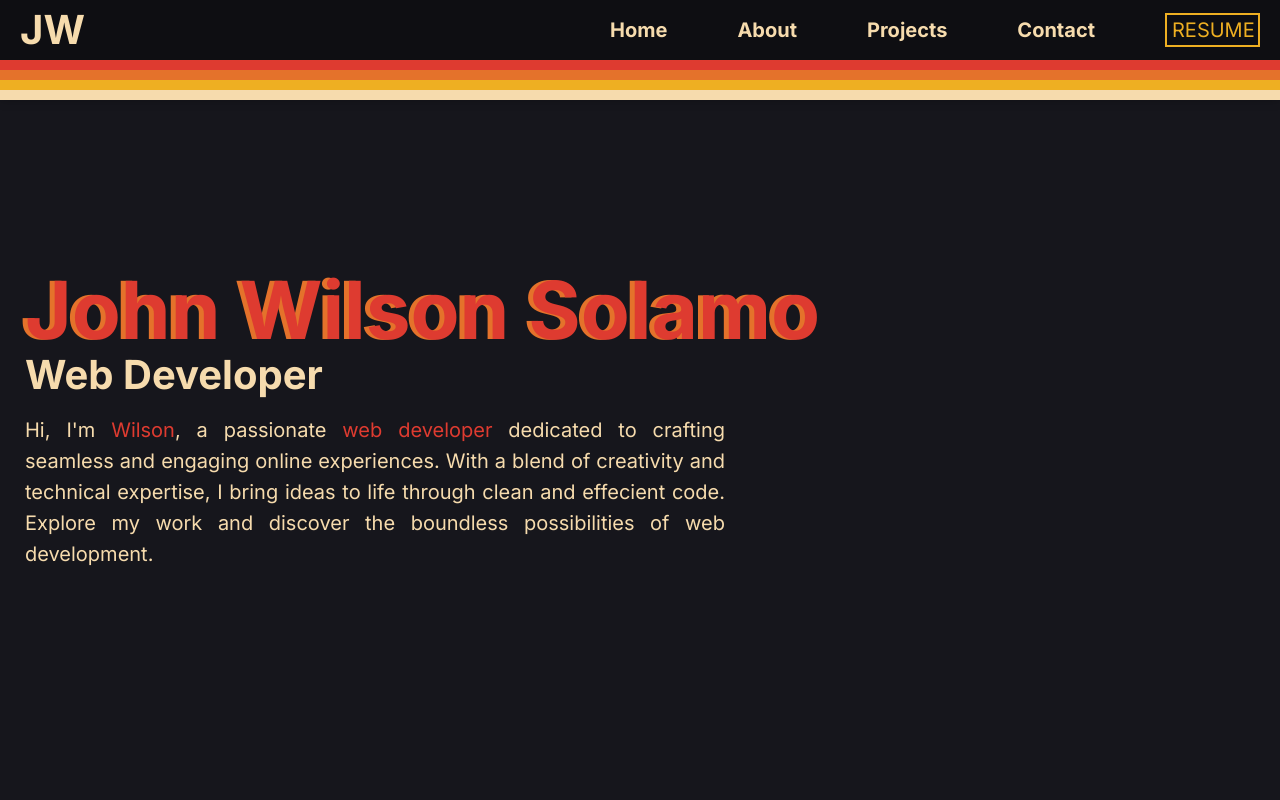
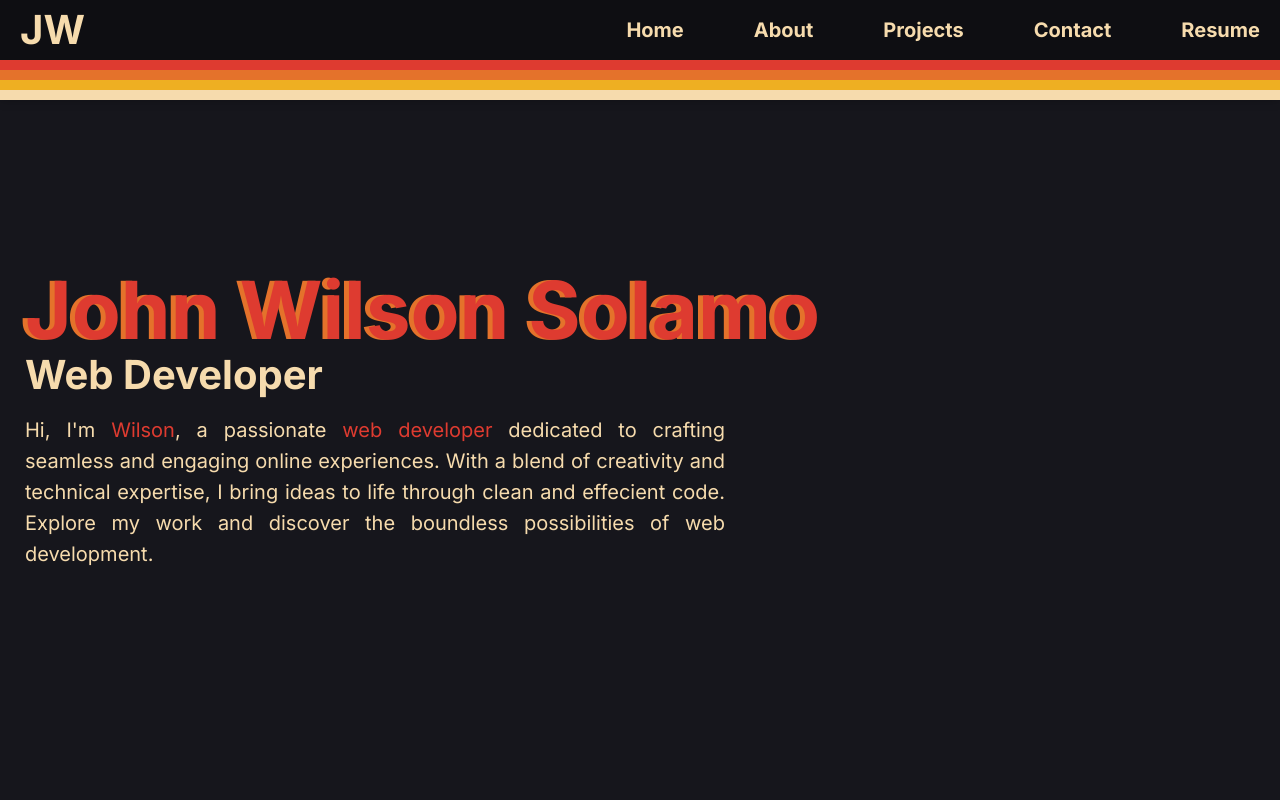
Before and after one commit to WilsonJohnSolamo/wilson-portfolio, a Next.js app: page / in a window 1280 px wide. Shown: the top 800 px of the page. Built offline with nearby package versions, Linux system fonts and the light colour scheme.

Commit message:
made menu items dynamic

```diff
--- /dev/null
+++ b/app/components/Contact.jsx
@@ -0,0 +1,18 @@
+import React from "react";
+
+const Contact = () => {
+  return (
+    <section
+      id="contact"
+      className="min-h-screen w-full bg-[#16161c] pt-[100px] pb-[50px] px-[20px]"
+    >
+      <div className="container-primary">
+        <div className="text-[60px] font-bold text-main-orange mb-[50px]">
+          Contact
+        </div>
+      </div>
+    </section>
+  );
+};
+
+export default Contact;
--- a/app/components/Menu.jsx
+++ b/app/components/Menu.jsx
@@ -19,6 +19,14 @@ const handleScroll = (e) => {
   e.currentTarget.classList.add("active");
 };
 
+const menu = [
+  { link_url: "/", target: "_self", link_label: "Home" },
+  { link_url: "#about", target: "_self", link_label: "About" },
+  { link_url: "#projects", target: "_self", link_label: "Projects" },
+  { link_url: "#contact", target: "_self", link_label: "Contact" },
+  { link_url: "/resume.pdf", target: "_blank", link_label: "Resume" },
+];
+
 const Menu = () => {
   return (
     <section className="sticky top-0  z-[100] shadow-[0px_0px_10px_rgba(0,0,0,0.25)]">
@@ -31,15 +39,47 @@ const Menu = () => {
             JW
           </Link>
           <ul className="leading-[20px] flex justify-evenly space-x-[70px] text-[20px] font-bold text-main-cream items-center">
-            <li>
-              <Link
-                href={"/"}
-                className="hover:text-main-red-orange transition-all duration-300"
-              >
-                Home
-              </Link>
-            </li>
-            <li>
+            {/* {menu.map((item, index => ( */}
+            {menu.map((item, index) => (
+              <li key={index}>
+                {item.target === "_blank" ? (
+                  <Link
+                    href={item.link_url}
+                    className="hover:text-main-red-orange transition-all duration-300"
+                    target={item.target}
+                  >
+                    {item.link_label}
+                  </Link>
+                ) : (
+                  <Link
+                    href={item.link_url}
+                    className="hover:text-main-red-orange transition-all duration-300"
+                    onClick={handleScroll}
+                    target={item.target}
+                  >
+                    {item.link_label}
+                  </Link>
+                )}
+              </li>
+            ))}
+          </ul>
+        </div>
+      </div>
+      <div className="bg-main-red-orange h-[10px]"></div>
+      <div className="bg-main-orange h-[10px]"></div>
+      <div className="bg-main-gold h-[10px]"></div>
+      <div className="bg-main-cream h-[10px]"></div>
+      {/* <div className="bg-[#4BB8B3] h-[10px]"></div>
+      <div className="bg-[#259FA2] h-[10px]"></div>
+      <div className="bg-[#146d83] h-[10px]"></div> */}
+    </section>
+  );
+};
+
+export default Menu;
+
+{
+  /* <li>
               <Link
                 href={"#about"}
                 onClick={handleScroll}
@@ -70,23 +110,9 @@ const Menu = () => {
               <Link
                 href="/resume.pdf"
                 target="_blank"
-                className="group-hover:text-main-red-orange group-hover:font-bold text-main-gold font-normal transition-all duration-300 "
+                className="uppercase group-hover:text-main-red-orange group-hover:font-bold text-main-gold font-normal transition-all duration-300 "
               >
                 RESUME
               </Link>
-            </li>
-          </ul>
-        </div>
-      </div>
-      <div className="bg-main-red-orange h-[10px]"></div>
-      <div className="bg-main-orange h-[10px]"></div>
-      <div className="bg-main-gold h-[10px]"></div>
-      <div className="bg-main-cream h-[10px]"></div>
-      {/* <div className="bg-[#4BB8B3] h-[10px]"></div>
-      <div className="bg-[#259FA2] h-[10px]"></div>
-      <div className="bg-[#146d83] h-[10px]"></div> */}
-    </section>
-  );
-};
-
-export default Menu;
+            </li> */
+}
--- a/app/components/Projects.jsx
+++ b/app/components/Projects.jsx
@@ -2,10 +2,6 @@
 
 import Image from "next/image";
 import React, { useEffect, useState } from "react";
-
-import portfolio from "@/public/portfolio.png";
-import thered from "@/public/thered.png";
-import halcyonagile from "@/public/halcyonagile.png";
 
 import CustomIcon from "@/public/CustomICon";
 import Link from "next/link";
@@ -43,7 +39,6 @@ const projectsData = [
 const Projects = () => {
   const [showModal, setShowModal] = useState(false);
   const [selectedImage, setSelectedImage] = useState(null);
-  const [overflowHidden, setOverflowHidden] = useState(false);
 
   const openModal = (image) => {
     setSelectedImage(image);
@@ -57,19 +52,6 @@ const Projects = () => {
       document.body.classList.remove("overflow-hidden");
     }
   }, [showModal]);
-
-  // useEffect(() => {
-  //   if (overflowHidden) {
-  //     document.body.classList.add("overflow-hidden");
-  //   } else {
-  //     document.body.classList.remove("overflow-hidden");
-  //   }
-
-  //   // Cleanup function to remove event listener when component unmounts
-  //   return () => {
-  //     document.body.classList.remove("overflow-hidden");
-  //   };
-  // }, [overflowHidden]);
 
   return (
     <section
--- a/app/page.js
+++ b/app/page.js
@@ -3,6 +3,7 @@ import MainBanner from "./components/MainBanner";
 import AboutMe from "./components/AboutMe";
 import Menu from "./components/Menu";
 import Projects from "./components/Projects";
+import Contact from "./components/Contact";
 
 export default function Home() {
   return (
@@ -11,6 +12,7 @@ export default function Home() {
       <MainBanner />
       <AboutMe />
       <Projects />
+      <Contact />
     </>
   );
 }
```
